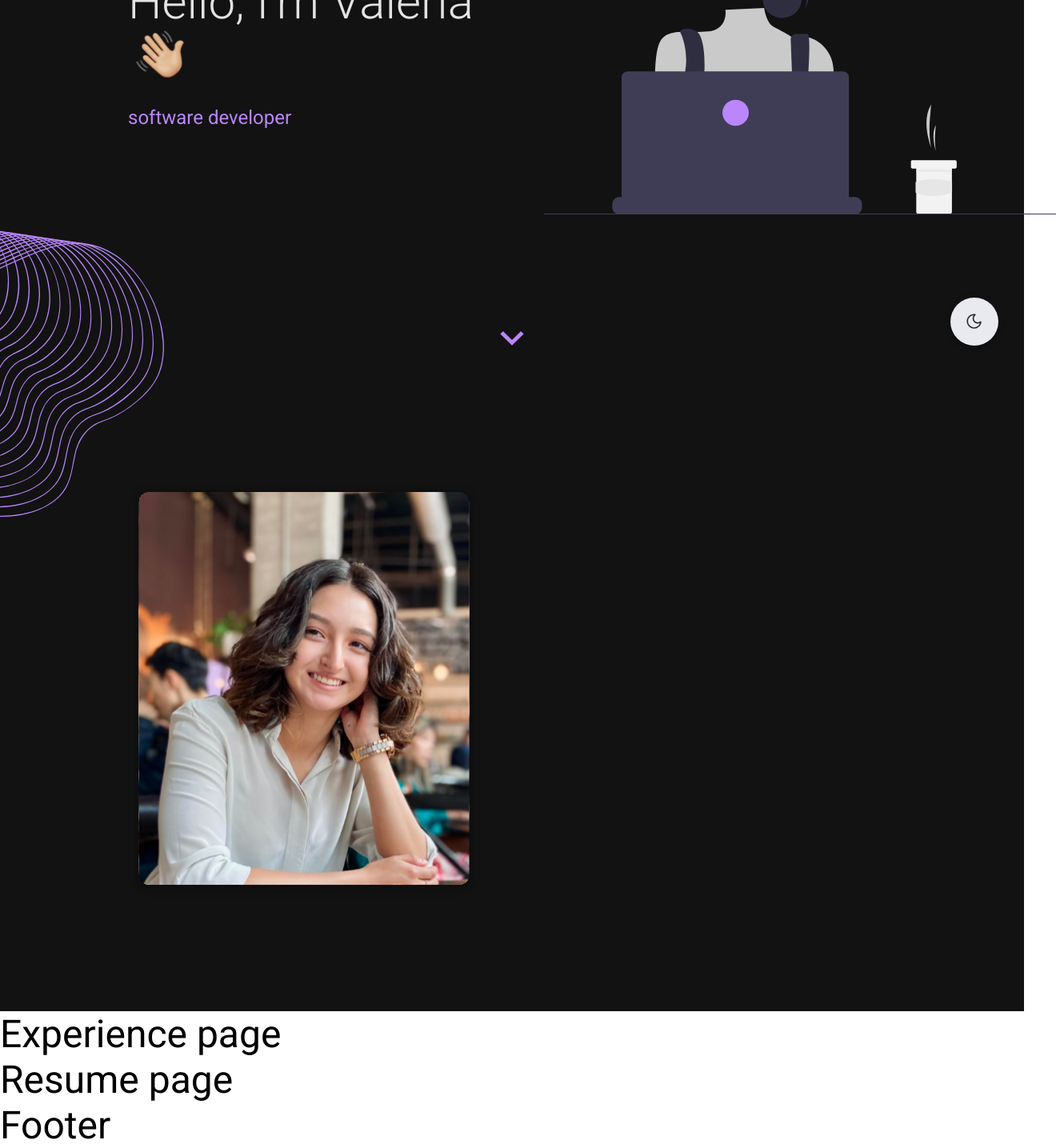
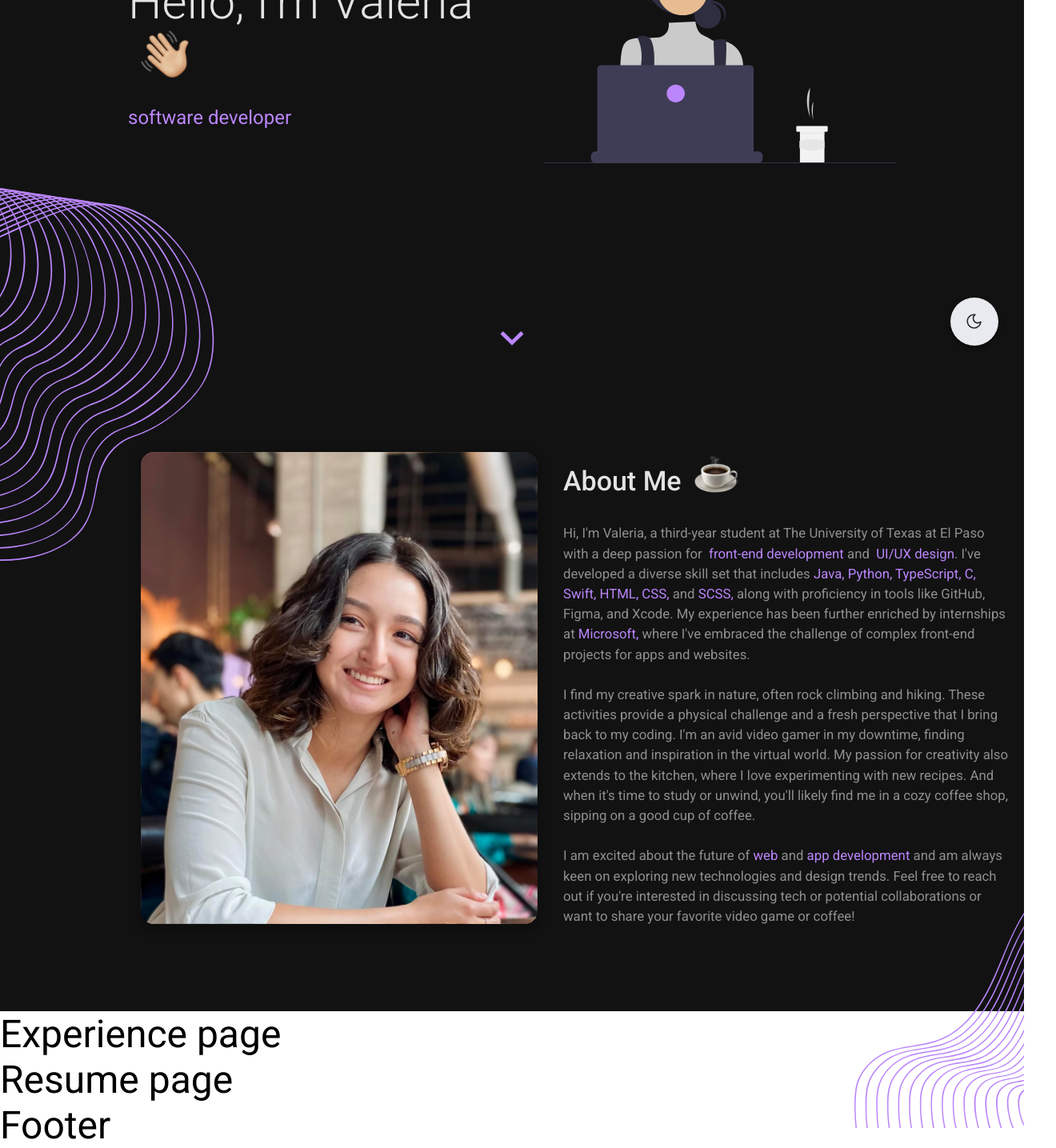
Before and after one commit to Valcon4717/Portfolio, a Next.js app in the folder portfolio/: page / in a window 1280 px wide. Shown: the part 336-1771 px from the top of the page at 80% size, 1320 px wide, since content can reach past the window. Built offline with nearby package versions, Linux system fonts and the light colour scheme.

Commit message:
added text and graphics to complete

```diff
--- a/portfolio/components/about.tsx
+++ b/portfolio/components/about.tsx
@@ -3,9 +3,10 @@ import styles from "@/styles/about.module.css";
 import Image from "next/image";
 import graphicDark1 from "../public/Dark/graphic 1.2.svg";
 import graphicLight1 from "../public/Light/graphic 1.2.svg";
-// import graphicLight2 from "../public/Dark/graphic 2.svg";
-// import graphicDark2 from "../public/Light/graphic 2.svg";
+import graphicDark2 from "../public/Dark/graphic 2.svg";
+import graphicLight2 from "../public/Light/graphic 2.svg";
 import profilePic from "../public/ProfilePic.svg";
+import coffee from "../public/CoffeeLogo.svg";
 
 const About = (props: { theme: any }) => {
   return (
@@ -13,23 +14,76 @@ const About = (props: { theme: any }) => {
       <div className={styles.grid}>
         <div className={styles.imageBlock}>
           <Image
-                src={profilePic}
-                alt="profilePic"
-                width={60}
-                height={60}
-                className={styles.imagePic}
-              />
+            src={profilePic}
+            alt="profilePic"
+            width={600}
+            height={600}
+            style={{ objectFit: "contain" }}
+          />
         </div>
 
+        <div className={styles.textBlock}>
+          <h4 className={styles.title}>
+            About Me
+            <Image
+              src={coffee}
+              alt="coffee logo"
+              width={55}
+              height={55}
+              className={styles.emoji}
+            />
+          </h4>
+          <div className={styles.subtitle}>
+            <p>
+              Hi, I&apos;m Valeria, a third-year student at The University of
+              Texas at El Paso with a deep passion for&nbsp;
+              <span style={{ color: "var(--primary)" }}>
+                &nbsp;front-end development
+              </span>
+              &nbsp;and&nbsp;
+              <span style={{ color: "var(--primary)" }}>
+                &nbsp;UI/UX design
+              </span>
+              . I&apos;ve developed a diverse skill set that includes&nbsp;
+              <span style={{ color: "var(--primary)" }}>
+                Java, Python, TypeScript, C, Swift, HTML, CSS,
+              </span>
+              &nbsp;and&nbsp;
+              <span style={{ color: "var(--primary)" }}>SCSS,</span>
+              &nbsp;along with proficiency in tools like GitHub, Figma, and
+              Xcode. My experience has been further enriched by internships
+              at&nbsp;
+              <span style={{ color: "var(--primary)" }}>Microsoft,</span>
+              &nbsp;where I&apos;ve embraced the challenge of complex front-end
+              projects for apps and websites. <br />
+              <br />I find my creative spark in nature, often rock climbing and
+              hiking. These activities provide a physical challenge and a fresh
+              perspective that I bring back to my coding. I&apos;m an avid video
+              gamer in my downtime, finding relaxation and inspiration in the
+              virtual world. My passion for creativity also extends to the
+              kitchen, where I love experimenting with new recipes. And when
+              it&apos;s time to study or unwind, you&apos;ll likely find me in a
+              cozy coffee shop, sipping on a good cup of coffee. <br />
+              <br />I am excited about the future of&nbsp;
+              <span style={{ color: "var(--primary)" }}>web</span>
+              &nbsp;and&nbsp;
+              <span style={{ color: "var(--primary)" }}>app development</span>
+              &nbsp;and am always keen on exploring new technologies and design
+              trends. Feel free to reach out if you&apos;re interested in
+              discussing tech or potential collaborations or want to share your
+              favorite video game or coffee!
+            </p>
+          </div>
+        </div>
       </div>
-      <div className={styles.graphic}>
+      <div className={styles.graphicTop}>
         {props.theme === "dark-mode" ? (
           <Image
             src={graphicDark1}
             alt="darkGraphic1 icon"
             width={300}
             height={300}
-            layout="responsive"
+            style={{ objectFit: "contain" }}
           />
         ) : (
           <Image
@@ -37,11 +91,31 @@ const About = (props: { theme: any }) => {
             alt="lightGraphic1 icon"
             width={300}
             height={300}
-            layout="responsive"
+            style={{ objectFit: "contain" }}
+          />
+        )}
+      </div>
+      <div className={styles.graphicBtm}>
+        {props.theme === "dark-mode" ? (
+          <Image
+            src={graphicDark2}
+            alt="darkGraphic2 icon"
+            width={300}
+            height={300}
+            style={{ objectFit: "contain" }}
+          />
+        ) : (
+          <Image
+            src={graphicLight2}
+            alt="lightGraphic2 icon"
+            width={300}
+            height={300}
+            style={{ objectFit: "contain" }}
           />
         )}
       </div>
     </div>
+
   );
 };
 
--- a/portfolio/components/home.tsx
+++ b/portfolio/components/home.tsx
@@ -16,7 +16,7 @@ const Home = (props: { theme: any }) => {
       <div className={styles.grid}>
         <div className={styles.titleBlock}>
           <div className={`${styles.title} ${"main-title"}`}>
-            Hello, I&apos;m Valeria{" "}
+            Hello, I&apos;m Valeria
             <Image
               src={wave}
               alt="wave"
@@ -32,15 +32,17 @@ const Home = (props: { theme: any }) => {
             <Image
               src={darkAvatar}
               alt="darkAvatar icon"
-              layout="fill"
-              objectFit="contain"
+              width={800}
+              height={800}
+              style={{ objectFit: "contain" }}
             />
           ) : (
             <Image
               src={lightAvatar}
               alt="lightAvatar icon"
-              layout="fill"
-              objectFit="contain"
+              width={800}
+              height={800}
+              style={{ objectFit: "contain" }}
             />
           )}
         </div>
@@ -53,6 +55,7 @@ const Home = (props: { theme: any }) => {
               alt="downArrowDark icon"
               width={30}
               height={30}
+              style={{ objectFit: "contain"}}
             />
           </Link>
         ) : (
@@ -62,6 +65,7 @@ const Home = (props: { theme: any }) => {
               alt="downArrowLight icon"
               width={30}
               height={30}
+              style={{ objectFit: "contain" }}
             />
           </Link>
         )}
@@ -73,7 +77,7 @@ const Home = (props: { theme: any }) => {
             alt="darkGraphic icon"
             width={300}
             height={300}
-            layout="responsive"
+            style={{ objectFit: "contain"}}
           />
         ) : (
           <Image
@@ -81,7 +85,7 @@ const Home = (props: { theme: any }) => {
             alt="lightGraphic icon"
             width={300}
             height={300}
-            layout="responsive"
+            style={{ objectFit: "contain"}}
           />
         )}
       </div>
--- a/portfolio/styles/about.module.css
+++ b/portfolio/styles/about.module.css
@@ -9,7 +9,7 @@
 .grid {
     display: grid;
     grid-template-columns: repeat(2, minmax(0, 1fr));
-    gap: 5rem;
+    gap: 8rem;
     align-items: center;
     justify-content: center;
     padding-left: 10rem;
@@ -19,26 +19,41 @@
 .imageBlock {
     order: 1;
     align-self: center;
-}
-
-.imagePic {
-    width: 30.6875rem;
-    height: 36.5rem;
-    flex-shrink: 0;
+    height: auto;
+    width: 33rem;
 }
 
 .textBlock {
     order: 2;
     align-self: center;
+    height: auto;
+    width: 35rem;
 }
 
-.aboutText{
+.emoji {
+    display: inline-block;
+    vertical-align: middle;
+    margin-left: 1rem;
+    padding-bottom: 1.2rem;
 }
 
-.graphic {
-    width: 18%;
-    height: auto;
+.subtitle {
+    color: var(--subtitle);
+    font-family: Roboto;
+    font-size: 1.05rem;
+    font-style: normal;
+    font-weight: 400;
+    padding-top: 1rem;
+}
+
+.graphicTop {
     position: absolute;
     top: 100%;
     left: 0;
 }
+
+.graphicBtm {
+    position: absolute;
+    top: 170%;
+    right: 0;
+}
--- a/portfolio/styles/globals.css
+++ b/portfolio/styles/globals.css
@@ -31,6 +31,7 @@ body{
     --on-surface: #E3E3E3;
     --on-error: #000000;
     --themeButton: #E9EAF0;
+    --subtitle: rgba(227, 227, 227, 0.60);
   }
 
   .light-mode {
@@ -47,6 +48,7 @@ body{
     --on-surface: #000000;
     --on-error: #FFFFFF;
     --themeButton: #24272C;
+    --subtitle: rgba(0, 0, 0, 0.60);
   }
 
   /* Not Used */
--- a/portfolio/styles/home.module.css
+++ b/portfolio/styles/home.module.css
@@ -18,8 +18,8 @@
 .personIcon {
     position: relative;
     order: 2;
-    height: 40rem;
-    width: 40rem;
+    width: 100%;
+    height: auto;
 }
 
 .titleBlock {
@@ -42,7 +42,7 @@
 .emoji {
     display: inline-block;
     vertical-align: middle;
-    margin-left: 10px;
+    margin-left: 1rem;
     padding-bottom: 1.2rem;
 }
 
@@ -74,8 +74,6 @@
 }
 
 .graphic {
-    width: 18%;
-    height: auto;
     position: absolute;
     bottom: 0;
     left: 0;
```
